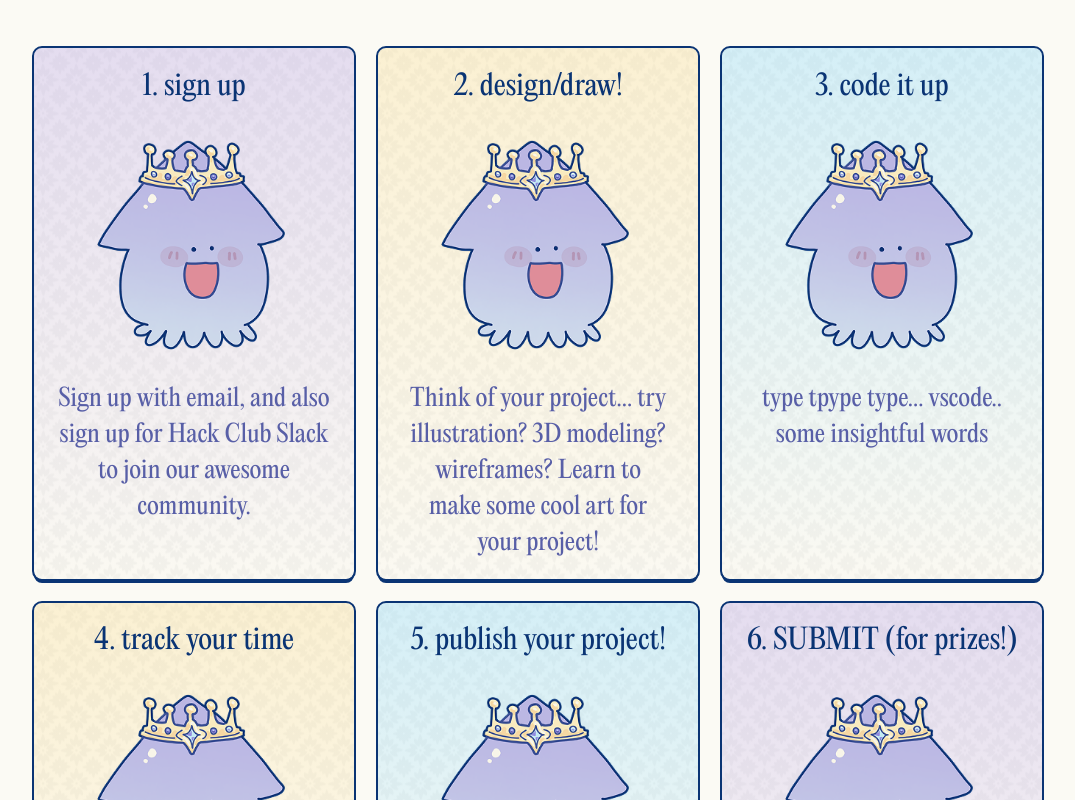
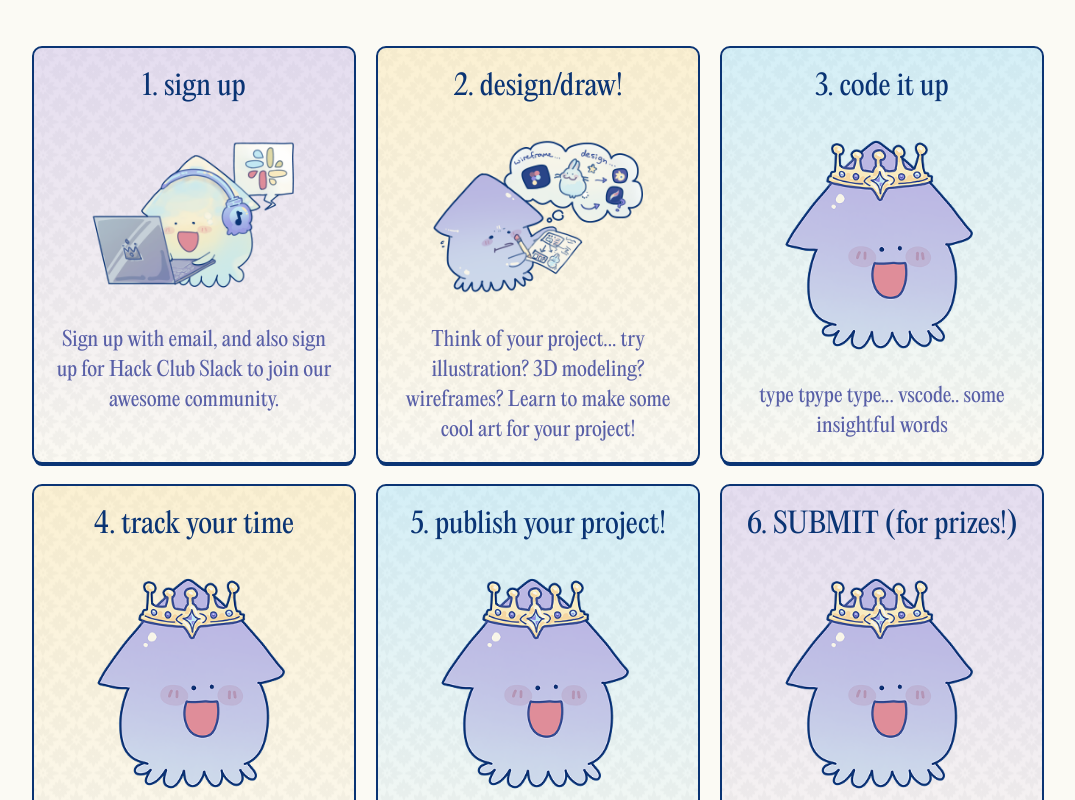
Before and after one commit to ascension-coronation/acnext, a Next.js app: page / in a window 1280 px wide. Shown: the part 920-1720 px from the top of the page, without its empty margins (102-1177 px from the left). Built offline with nearby package versions, Linux system fonts and the light colour scheme.

Commit message:
add 2/6 squids

```diff
--- a/src/app/landing.css
+++ b/src/app/landing.css
@@ -270,7 +270,6 @@
   font-family: "PP Editorial New", serif;
   margin: 1.5rem 0.5rem 0.5rem;
   color: var(--color-purple-dark);
-  font-size: 24px;
   text-wrap: pretty;
 }
 
--- a/src/app/landing.desktop.css
+++ b/src/app/landing.desktop.css
@@ -56,4 +56,8 @@
   .how-this-works-item {
       max-width: 20rem;
   }
+
+  .how-this-works-caption {
+      font-size: 20px;
+  }
 }
--- a/src/app/landing.mobile.css
+++ b/src/app/landing.mobile.css
@@ -66,8 +66,16 @@
     right: 1.81rem;
   }
 
+  .how-this-works-image {
+    width: 20rem;
+  }
+
+  .how-this-works-caption {
+    font-size: 24px;
+  }
+
   .how-this-works-item {
-      width: 100%;
+    width: 100%;
   }
 
   .faq-columns {
--- a/src/app/page.tsx
+++ b/src/app/page.tsx
@@ -19,13 +19,13 @@ const howThisWorksItems = [
     id: 1,
     title: "sign up",
     caption: "Sign up with email, and also sign up for Hack Club Slack to join our awesome community.",
-    src: "/illustrations/squid.png",
+    src: "/illustrations/squid_signup.png",
   },
   {
     id: 2,
     title: "design/draw!",
     caption: "Think of your project... try illustration? 3D modeling? wireframes? Learn to make some cool art for your project!",
-    src: "/illustrations/squid.png",
+    src: "/illustrations/squid_draw.png",
   },
   {
     id: 3,
@@ -354,7 +354,7 @@ export default function Landing() {
           </div>
         </div>
         <p className="faq-help-text">
-          Still confused? Ask in the <a href="https://hackclub.enterprise.slack.com/archives/C0ADX7R2MHB" className="channel-link">#ascension</a> channel on Slack and we'll help
+          Still confused? Ask in the <a href="https://hackclub.enterprise.slack.com/archives/C0ADX7R2MHB" className="channel-link">#ascension</a> channel on Slack and we&apos;ll help
           you out!
         </p>
       </section>
```
Also changed, not shown: public/illustrations/squid_draw.png (added), public/illustrations/squid_signup.png (added).
